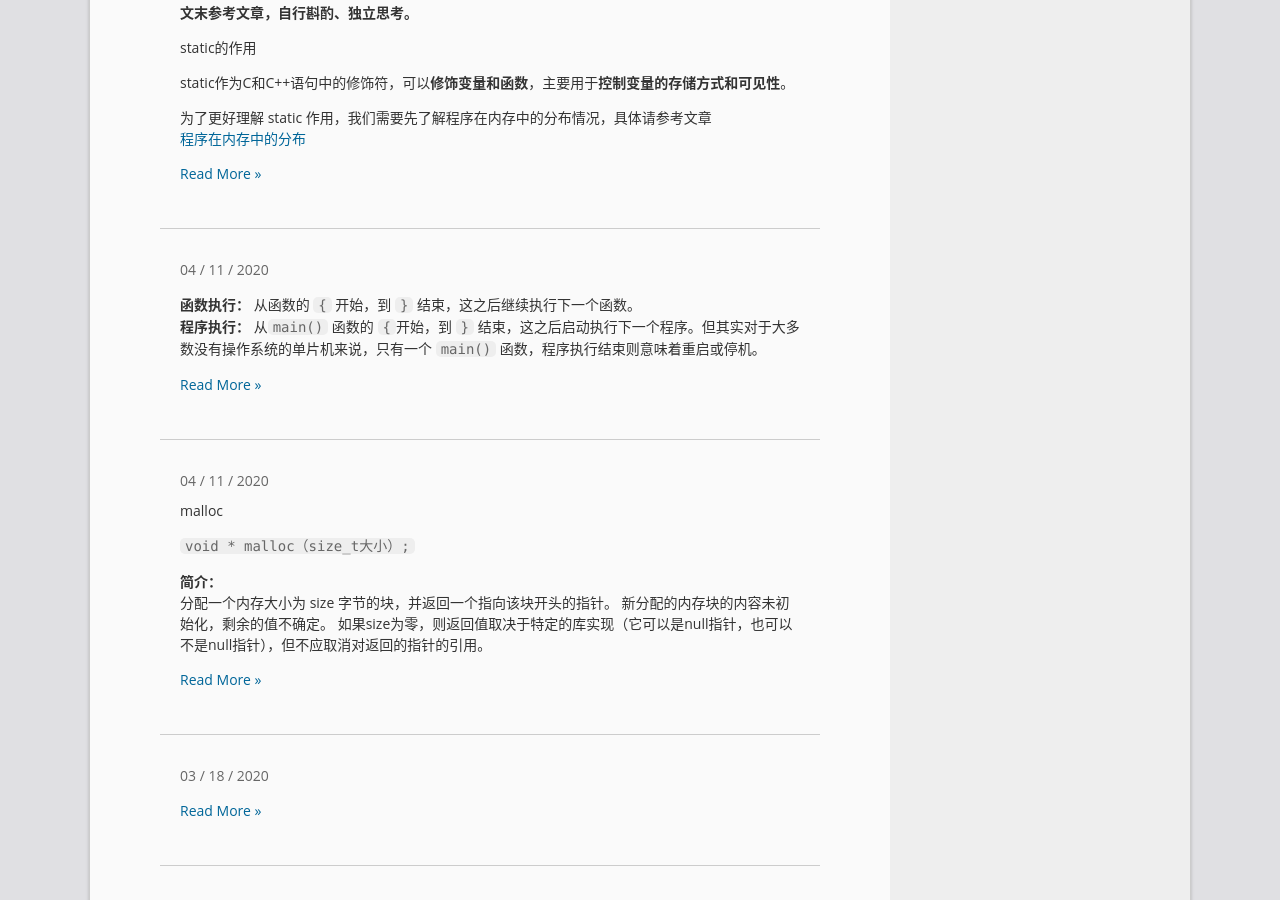
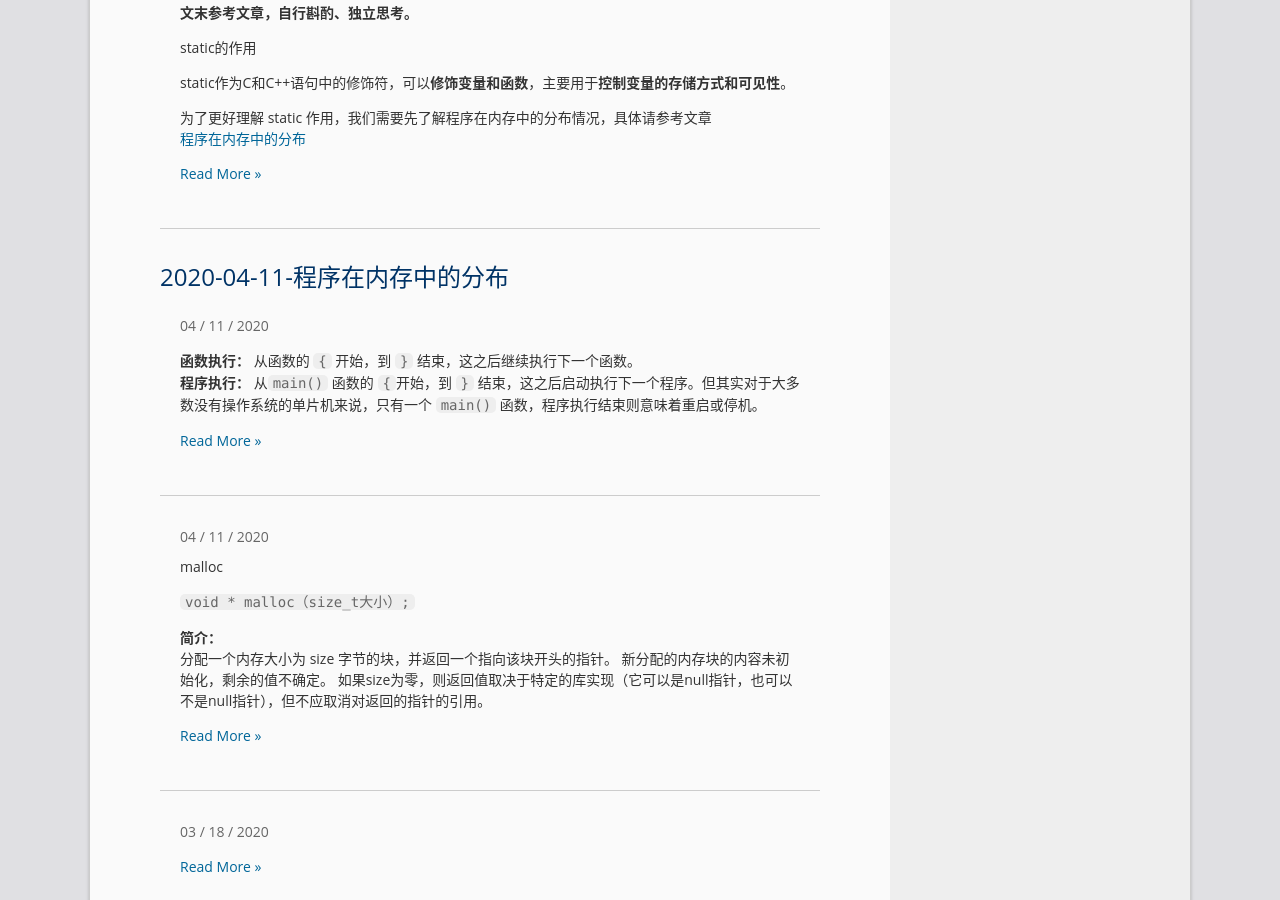
Before and after one commit to LonlyStack/LonlyPan.github.io, a Jekyll site: the page built from index.html, in a window 1280 px wide and 900 px high, scrolled down 1420 px. Built offline with Jekyll 4.4.1, drawn with Linux system fonts in a browser that asks for light colours; the list of posts is cut into pages by our own code; comment, search, counter and statistics services are not loaded.

Commit message:
修改文件: _posts/2020-04-11-程序在内存中的分布.md

```diff
--- a/_posts/2020-04-11-程序在内存中的分布.md
+++ b/_posts/2020-04-11-程序在内存中的分布.md
@@ -1,6 +1,7 @@
 ---
 layout: post
-title: "程序在内存中的分布"
+show_title: "程序在内存中的分布"
+show_title: "2020-04-11-程序在内存中的分布"
 data: 2020-04-11 14:18
 last_modified_at:  2020-04-13
 categories:  c&c++
```
